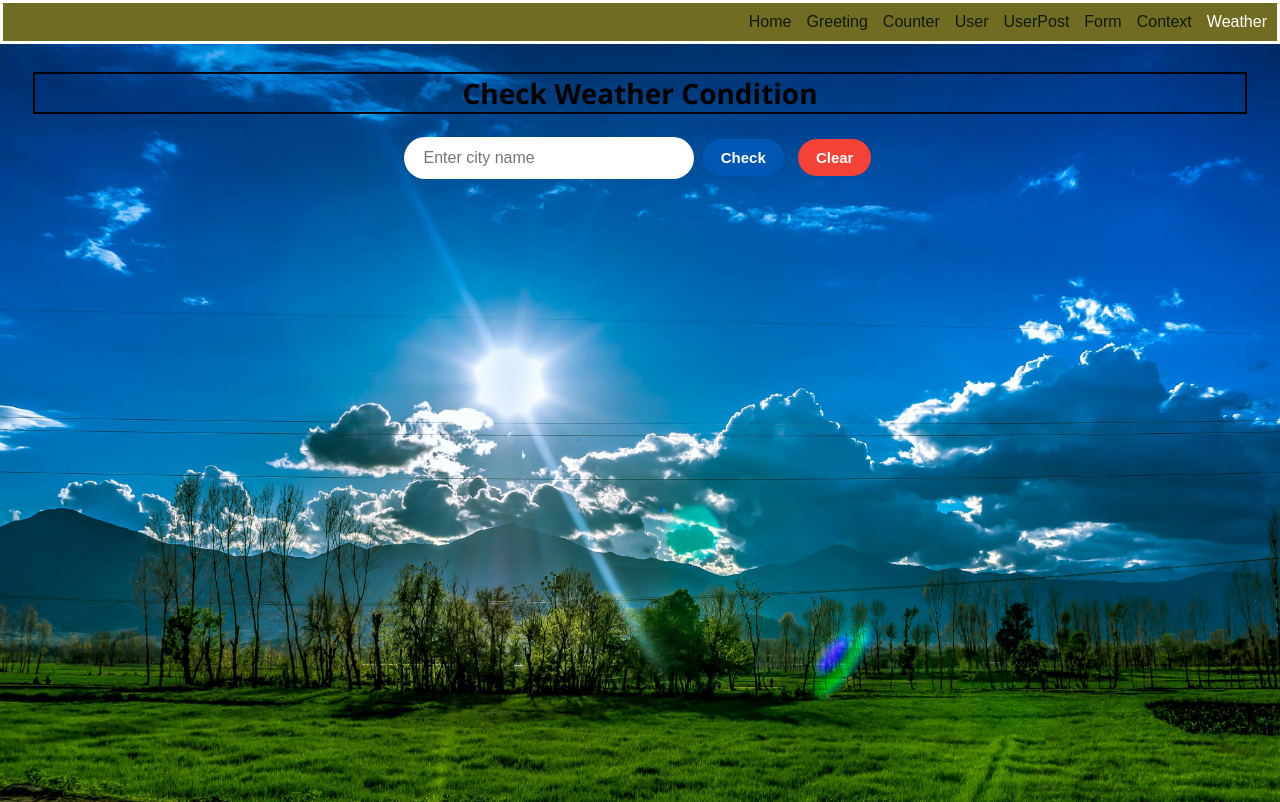
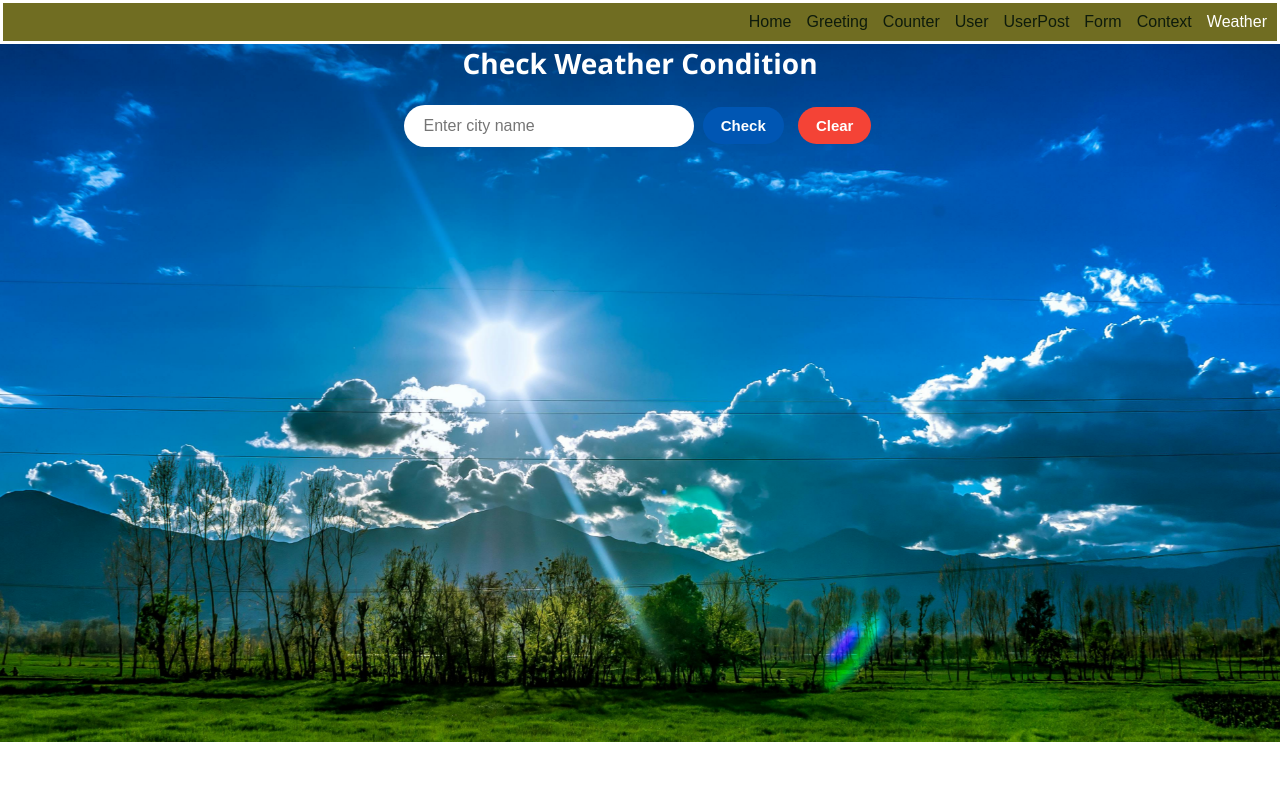
Before and after one commit to AjayRajkumar186/react-hello-world, a React (Vite) app: page /weather in a window 1280 px wide. Built offline with nearby package versions, Linux system fonts and the light colour scheme.

Commit message:
new-updates in weather

```diff
--- a/src/components/WeatherAppComponents/WeatherAppComponents.css
+++ b/src/components/WeatherAppComponents/WeatherAppComponents.css
@@ -4,17 +4,18 @@
   font-family: 'Segoe UI', sans-serif;
   background-image: url(/public/pexels-tahir-shaw-50609-186980.jpg);
   min-height: 87.3vh;
-  padding: 30px;
+
   background-repeat: no-repeat;
   background-position: center;
   background-attachment: fixed;
   background-size: cover;
 }
 
-h2 {
-  margin-bottom: 20px;
+h3 {
+  margin: 3px 0 20px 0;
   font-size: 28px;
   font-weight: bold;
+  color: white;
 }
 
 form {
--- a/src/components/WeatherAppComponents/WeatherAppComponents.jsx
+++ b/src/components/WeatherAppComponents/WeatherAppComponents.jsx
@@ -29,7 +29,7 @@ const WeatherAppComponents = () => {
 
   return (
     <div className="container-wea">
-      <h2>Check Weather Condition</h2>
+      <h3>Check Weather Condition</h3>
       <form onSubmit={handleSubmit}>
         <input
           type="text"
--- a/src/components/homecomponents/HomeComponents.css
+++ b/src/components/homecomponents/HomeComponents.css
@@ -30,4 +30,5 @@ h2{
   border: 2px solid black;
   margin: -2px 3px 3px 3px;
   text-align: center;
+  background-color: #ffffff;
 }
```
